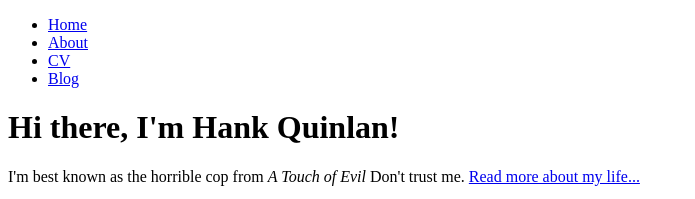
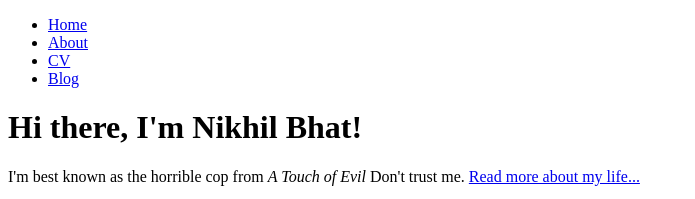
Before and after one commit to Nikhii/Nikhii.github.io, a plain HTML site: page index.html in a window 1280 px wide. Shown: the top 199 px of the page, without its empty margins (0-695 px from the left). Drawn offline with Linux system fonts and the light colour scheme.

Commit message:
Update index.html
change of name in index html file

```diff
--- a/index.html
+++ b/index.html
@@ -14,7 +14,7 @@
 		</nav>
 		<div class="container">
     		<div class="blurb">
-        		<h1>Hi there, I'm Hank Quinlan!</h1>
+        		<h1>Hi there, I'm Nikhil Bhat!</h1>
 				<p>I'm best known as the horrible cop from <em>A Touch of Evil</em> Don't trust me. <a href="/about">Read more about my life...</a></p>
     		</div><!-- /.blurb -->
 		</div><!-- /.container -->
```
